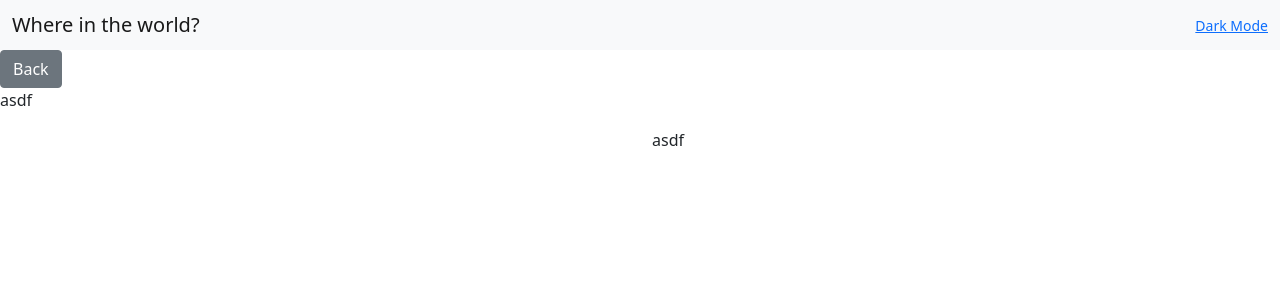
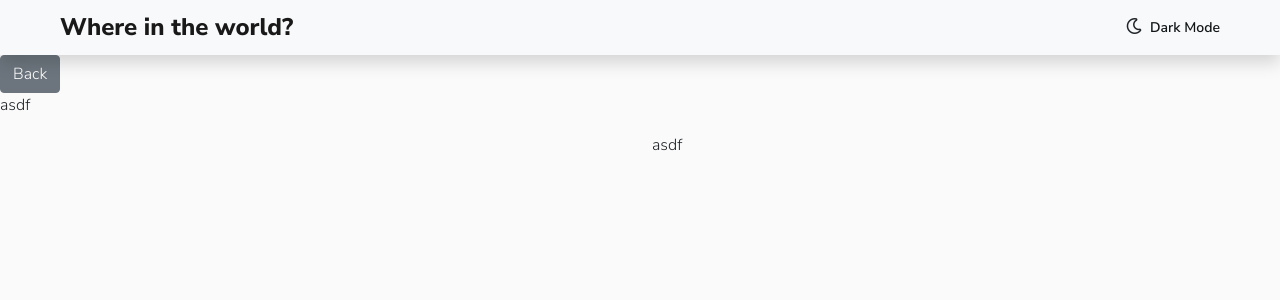
Before and after one commit to jonathankohen/radish_project, a React (Create React App) app in the folder client/: page /countries/1 in a window 1280 px wide. Shown: the top 300 px of the page. Built offline with nearby package versions, Linux system fonts and the light colour scheme.

Commit message:
finished navbar

```diff
--- a/client/src/components/Filter.jsx
+++ b/client/src/components/Filter.jsx
@@ -6,7 +6,7 @@ export default function Filter() {
             <select
                 name="select"
                 id="select"
-                className="form-select"
+                className="form-select shadow"
                 aria-label="Filter by Region"
             >
                 <option defaultValue>Filter by Region</option>
--- a/client/src/components/Form.jsx
+++ b/client/src/components/Form.jsx
@@ -3,11 +3,12 @@ import React from 'react';
 export default function Form() {
     return (
         <div className="col-xs-12 col-lg-4 mb-5">
-            <form>
+            <form className="shadow">
                 <input
                     type="search"
-                    name="search"
+                    name="search_input"
                     className="form-control"
+                    id="search_input"
                     placeholder="Search for a country"
                 />
             </form>
--- a/client/src/components/layout/Navbar.jsx
+++ b/client/src/components/layout/Navbar.jsx
@@ -12,6 +12,9 @@ export default function Navbar() {
         if (themeState) {
             // Set to Dark Mode
             localStorage.setItem('Theme', 'dark');
+
+            // Remove Light Mode class from body
+            document.body.classList.remove('light_mode');
 
             // Add Dark Mode class to body
             document.body.classList.add('dark_mode');
@@ -31,6 +34,9 @@ export default function Navbar() {
 
             // Remove Dark Mode class from body
             document.body.classList.remove('dark_mode');
+
+            // Add Light Mode class to body
+            document.body.classList.add('light_mode');
 
             // Remove dark Bootstrap classes from Navbar
             document
@@ -53,19 +59,26 @@ export default function Navbar() {
 
     return (
         <header>
-            <nav className="navbar navbar-light bg-light" id="nav_toggle">
-                <div className="container-fluid">
+            <nav
+                className="navbar navbar-light bg-light shadow"
+                id="nav_toggle"
+            >
+                <div className="container-fluid mx-5">
                     <span className="navbar-brand mb-0 h1">
                         Where in the world?
                     </span>
+
+                    <div className="toggle ms-auto">
+                        <i className="far fa-moon me-2"></i>
                         <Link
                             to="#"
-                        className="toggle_mode ms-auto"
+                            className="toggle_link"
                             onClick={handleChange}
                         >
                             Dark Mode
                         </Link>
                     </div>
+                </div>
             </nav>
         </header>
     );
--- a/client/src/index.js
+++ b/client/src/index.js
@@ -1,6 +1,5 @@
 import React from 'react';
 import ReactDOM from 'react-dom';
-// import './index.scss';
 import App from './App';
 
 ReactDOM.render(
--- a/client/src/scss/_layout.scss
+++ b/client/src/scss/_base.scss
@@ -1,3 +1,8 @@
+html {
+    overflow-y: auto;
+    overflow-x: hidden;
+}
+
 html,
 body {
     height: 100vh;
@@ -5,29 +10,25 @@ body {
 }
 
 body {
-    margin: 0;
-    -webkit-font-smoothing: antialiased;
-    -moz-osx-font-smoothing: grayscale;
+    font-family: $font_family;
+    background: $lightmode_bg;
 
     &.dark_mode {
         background-color: $darkmode_bg;
+        color: $darkmode_text;
     }
 
     &.light_mode {
         background-color: $lightmode_bg;
+        color: $lightmode_text;
+
+        // icon color
+
+        #search_input::placeholder {
+            color: $lightmode_input;
+            font-size: $font_size_home;
+        }
     }
-}
-
-.navbar-dark {
-    background-color: $darkmode_bg;
-}
-
-.bg-dark {
-    background-color: $darkmode_bg;
-}
-
-.bg-light {
-    background-color: $lightmode_bg;
 }
 
 #copyright {
--- a/client/src/scss/_navbar.scss
+++ b/client/src/scss/_navbar.scss
@@ -1,5 +1,26 @@
-// .navbar {
-//     &.dark_mode {
+.navbar-dark {
+    background-color: $darkmode_bg;
+}
 
-//     }
-// }
+.bg-dark {
+    background-color: $darkmode_bg;
+}
+
+.navbar-light {
+    background-color: $lightmode_elements;
+}
+
+.bg-light {
+    background-color: $lightmode_bg;
+}
+
+.navbar-brand {
+    @extend %title_text;
+}
+
+.toggle_link {
+    text-decoration: none;
+    color: $lightmode_text;
+    font-size: $font_size_home;
+    font-weight: $font_weight_semibold;
+}
--- a/client/src/scss/_typography.scss
+++ /dev/null
@@ -1,5 +0,0 @@
-@import url('https://fonts.googleapis.com/css2?family=Nunito+Sans:wght@300;600;800&display=swap');
-
-body {
-    font-size: 14px;
-}
--- a/client/src/scss/_vars.scss
+++ b/client/src/scss/_vars.scss
@@ -1,3 +1,5 @@
+@import url('https://fonts.googleapis.com/css2?family=Nunito+Sans:wght@300;600;800&display=swap');
+
 // Dark Mode
 $darkmode_elements: hsl(209, 23%, 22%);
 $darkmode_bg: hsl(207, 26%, 17%);
@@ -8,3 +10,25 @@ $lightmode_elements: hsl(0, 0%, 100%);
 $lightmode_bg: hsl(0, 0%, 98%);
 $lightmode_text: hsl(200, 15%, 8%);
 $lightmode_input: hsl(0, 0%, 52%);
+
+// Text
+$font_family: 'Nunito Sans', sans-serif;
+
+$font_size_home: 14px;
+$font_size_detail: 16px;
+$font_size_title: 24px;
+
+$font_weight_reg: 300;
+$font_weight_semibold: 600;
+$font_weight_bold: 800;
+
+$line_height_base: 1.6;
+$line_height_title: 1.1;
+
+%title_text {
+    font-weight: $font_weight_bold;
+    font-size: $font_size_title;
+}
+
+// Mobile
+$page-padding-mobile: 10px;
--- a/client/src/scss/index.scss
+++ b/client/src/scss/index.scss
@@ -1,6 +1,26 @@
 @import 'vars';
-@import 'typography';
-// @import 'components';
+// @import 'color_themes';
+@import 'custom';
+@import 'base';
+@import 'navbar';
 @import 'countryPage';
-@import 'layout';
-@import 'custom';
+
+// @import 'loading';
+// @import 'settings';
+// @import 'color-themes';
+// @import 'base';
+// @import 'nav';
+// @import 'portfolio';
+// @import 'portfolio-page';
+// @import 'resume';
+// @import 'contact_page';
+// @import 'item-meta';
+
+// $theme-colors: (
+//     'primary': #a874c0,
+//     'secondary': #8ab5e8,
+//     'success': #bdf3a3,
+//     'dark': rgba(59, 59, 59, 0.8),
+// );
+
+// @import '../../node_modules/bootstrap/scss/bootstrap';
```
Lines whose indentation alone changed are shown as unchanged.
